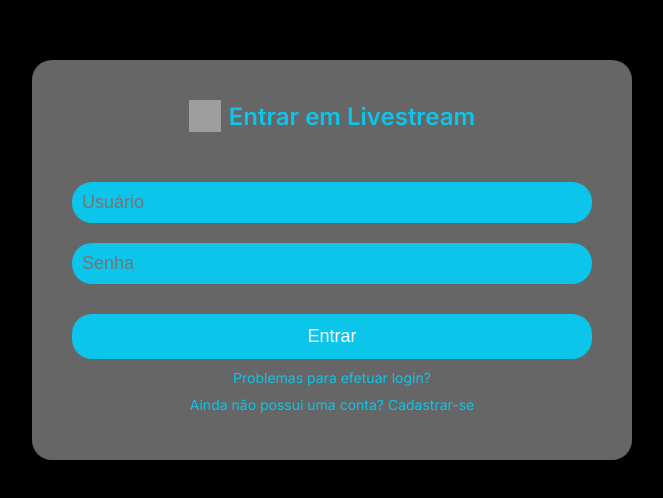
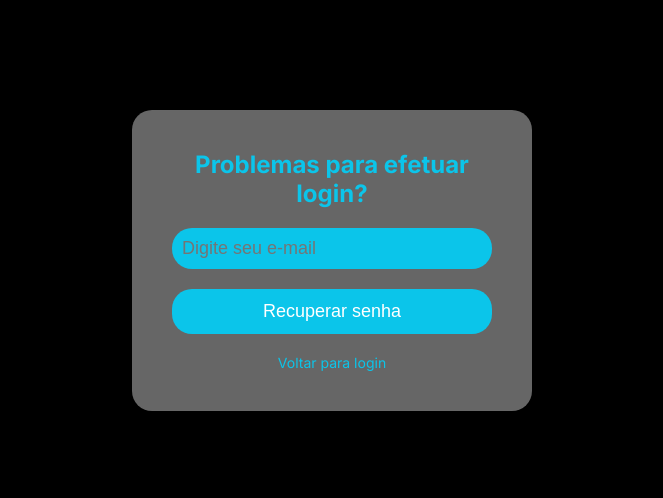
Before and after one commit to gtvb/livestream-frontEnd, a Next.js app in the folder livestream/: page / in a window 1280 px wide. Shown: the part 140-638 px from the top of the page, without its empty margins (308-971 px from the left). Built offline with nearby package versions, Linux system fonts and the light colour scheme; grey boxes are pictures that could not be loaded.

Commit message:
feat: add create user and forgget pass

```diff
--- /dev/null
+++ b/livestream/src/app/createUser/register.module.css
@@ -0,0 +1,51 @@
+.page1 {
+    display: flex;
+    justify-content: center;
+    align-items: center;
+    height: 100vh;
+    background-color: #000;
+  }
+
+  .telalogin {
+    background-color: rgba(128, 128, 128, 0.8); /* Cor de fundo cinza com transparência */
+    width: 600px;
+    height: 500px;
+    padding: 40px;
+    border-radius: 20px;
+    display: flex;
+    flex-direction: column;
+    align-items: center;
+  }
+
+  .cadastrarUsuario {
+    font-weight: 600;
+    font-size: 24px;
+    color: #0bc5ea;
+    margin-bottom: 40px;
+    display: flex;
+    align-items: center;
+    justify-content: center;
+  }
+
+  .inputField {
+    width: 100%;
+    padding: 10px;
+    margin: 10px 0;
+    border-radius: 20px;
+    border: none;
+    background-color: #0bc5ea;
+    color: #fff;
+    font-size: 18px;
+  }
+
+  .cadastrar {
+    background-color: #0bc5ea;
+    color: #fff;
+    border: none;
+    border-radius: 20px;
+    padding: 12px;
+    font-size: 18px;
+    cursor: pointer;
+    width: 100%;
+    margin-top: 20px;
+  }
--- /dev/null
+++ b/livestream/src/app/forggetPass/forgotPassword.module.css
@@ -0,0 +1,67 @@
+.page {
+    display: flex;
+    justify-content: center;
+    align-items: center;
+    height: 100vh;
+    background-color: #000;
+  }
+
+  .container {
+    background-color: rgba(128, 128, 128, 0.8); /* Cor de fundo cinza com transparência */
+    padding: 40px;
+    border-radius: 20px;
+    width: 400px;
+    text-align: center;
+  }
+
+  .title {
+    font-size: 24px;
+    font-weight: bold;
+    color: #0bc5ea;
+    margin-bottom: 20px;
+  }
+
+  .inputField {
+    margin-bottom: 20px;
+  }
+
+  .input {
+    width: 100%;
+    padding: 10px;
+    border-radius: 20px;
+    border: none;
+    background-color: #0bc5ea;
+    color: #fff;
+    font-size: 18px;
+  }
+
+  .resetButton {
+    background-color: #0bc5ea;
+    color: #fff;
+    border: none;
+    border-radius: 20px;
+    padding: 12px;
+    font-size: 18px;
+    cursor: pointer;
+    width: 100%;
+    margin-bottom: 20px;
+  }
+
+  .error {
+    color: red;
+    margin-bottom: 10px;
+  }
+
+  .success {
+    color: green;
+    margin-bottom: 10px;
+  }
+
+  .backToLogin {
+    font-size: 14px;
+  }
+
+  .backToLogin a {
+    color: #0bc5ea;
+    text-decoration: none;
+  }
--- /dev/null
+++ b/livestream/src/app/forggetPass/global.css
@@ -0,0 +1,4 @@
+@import url('https://fonts.googleapis.com/css2?family=Inter:wght@400&display=swap');
+body {
+  	margin: 0; line-height: normal;
+}
--- /dev/null
+++ b/livestream/src/app/forggetPass/index.tsx
@@ -0,0 +1,65 @@
+"use client"; // Adicione esta linha
+
+import type { NextPage } from 'next';
+import { useState } from 'react';
+import styles from './forgotPassword.module.css';
+
+const ForgotPasswordPage: NextPage = () => {
+  const [email, setEmail] = useState('');
+  const [error, setError] = useState('');
+  const [success, setSuccess] = useState('');
+
+  const handlePasswordReset = async () => {
+    if (!email) {
+      setError('E-mail é obrigatório');
+      return;
+    }
+
+    try {
+      const response = await fetch('/api/forgot-password', {
+        method: 'POST',
+        headers: { 'Content-Type': 'application/json' },
+        body: JSON.stringify({ email }),
+      });
+
+      if (response.ok) {
+        setSuccess('Instruções de recuperação enviadas para o e-mail.');
+      } else {
+        setError('Falha ao enviar instruções.');
+      }
+    } catch (error) {
+      setError('Erro ao tentar recuperar a senha.');
+    }
+  };
+
+  return (
+    <div className={styles.page}>
+      <div className={styles.container}>
+        <h2 className={styles.title}>Problemas para efetuar login?</h2>
+
+        <div className={styles.inputField}>
+          <input
+            type="email"
+            value={email}
+            onChange={(e) => setEmail(e.target.value)}
+            placeholder="Digite seu e-mail"
+            className={styles.input}
+          />
+        </div>
+
+        {error && <div className={styles.error}>{error}</div>}
+        {success && <div className={styles.success}>{success}</div>}
+
+        <button className={styles.resetButton} onClick={handlePasswordReset}>
+          Recuperar senha
+        </button>
+
+        <div className={styles.backToLogin}>
+          <a href="/login">Voltar para login</a>
+        </div>
+      </div>
+    </div>
+  );
+};
+
+export default ForgotPasswordPage;
--- a/livestream/src/app/page.tsx
+++ b/livestream/src/app/page.tsx
@@ -1,9 +1,9 @@
-import Login from "../app/login";
+import ForgotPasswordPage from "./forggetPass";
 
 function App() {
   return (
     <div>
-      <Login />
+      <ForgotPasswordPage />
     </div>
   );
 }
```
Also changed, not shown: livestream/src/app/createUser/index.js (deleted, +0 -24 lines), livestream/src/app/createUser/index.module.css (deleted, +0 -103 lines), livestream/src/app/createUser/index.tsx (added, +89 -0 lines).
